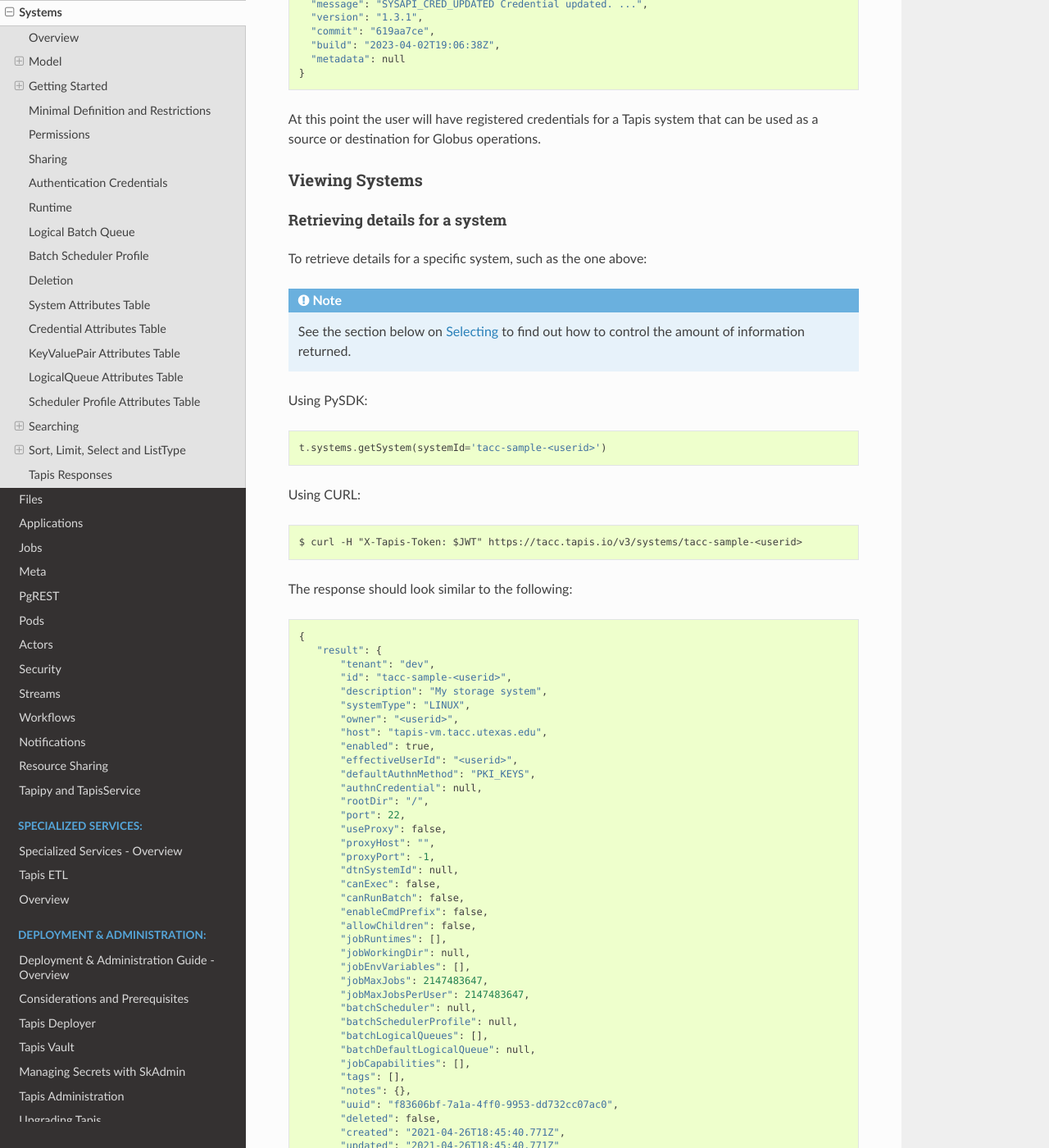
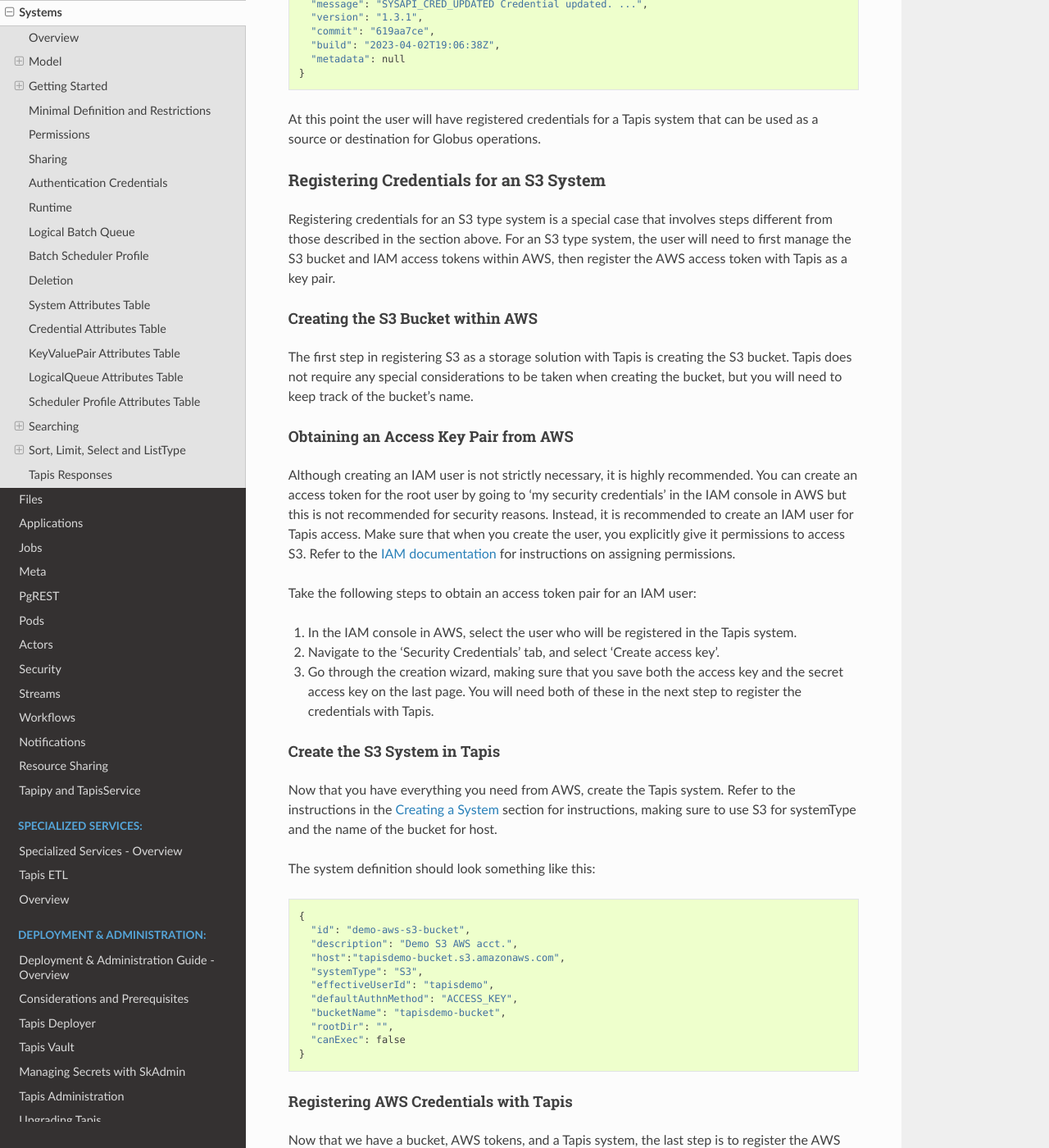
Before and after one commit to tapis-project/documentation, a Sphinx documentation site: the page built from source/technical/systems.rst, in a window 1280 px wide and 1400 px high, scrolled down 9647 px. Shown: the whole window at 82% size. Built offline with Sphinx 7.4.7 and the Read the Docs theme 3.1.0, drawn with Linux system fonts in a browser that asks for light colours; some of the changed text lies outside the part shown.

Commit message:
added instructions for registering AWS system creds

```diff
--- a/source/technical/systems.rst
+++ b/source/technical/systems.rst
@@ -419,6 +419,85 @@
 At this point the user will have registered credentials for a Tapis system that can be used as a source or destination
 for Globus operations.
 
+Registering Credentials for an S3 System
+~~~~~~~~~~~~~~~~~~~~~~~~~~~~~~~~~~~~~~~~~~~
+
+Registering credentials for an S3 type system is a special case that involves steps different from those described in
+the section above. For an S3 type system, the user will need to first manage the S3 bucket and IAM access tokens within AWS,
+then register the AWS access token with Tapis as a key pair.
+
+Creating the S3 Bucket within AWS
+^^^^^^^^^^^^^^^^^^^^^^^^^^^^^^^^^^^^
+
+The first step in registering S3 as a storage solution with Tapis is creating the S3 bucket.
+Tapis does not require any special considerations to be taken when creating the bucket,
+but you will need to keep track of the bucket's name.
+
+Obtaining an Access Key Pair from AWS
+^^^^^^^^^^^^^^^^^^^^^^^^^^^^^^^^^^^^^^^
+
+.. _IAM_docs: https://docs.aws.amazon.com/IAM/latest/UserGuide/introduction.html?icmpid=docs_iam_console
+
+Although creating an IAM user is not strictly necessary, it is highly recommended.
+You can create an access token for the root user by going to 'my security credentials' in the IAM console in AWS but this is not recommended for security reasons.
+Instead, it is recommended to create an IAM user for Tapis access. Make sure that when you create the user, you explicitly give it permissions to access S3.
+Refer to the `IAM documentation <IAM_DOCS_>`_ for instructions on assigning permissions.
+
+Take the following steps to obtain an access token pair for an IAM user:
+
+1. In the IAM console in AWS, select the user who will be registered in the Tapis system.
+2. Navigate to the 'Security Credentials' tab, and select 'Create access key'.
+3. Go through the creation wizard, making sure that you save both the access key and the secret access key on the last page. You will need both of these in the next step to register the credentials with Tapis.
+
+Create the S3 System in Tapis
+^^^^^^^^^^^^^^^^^^^^^^^^^^^^^^^^^
+
+.. _create_system: https://tapis.readthedocs.io/en/latest/technical/systems.html#creating-a-system
+
+Now that you have everything you need from AWS, create the Tapis system.
+Refer to the instructions in the `Creating a System <create_system_>`_ section for instructions,
+making sure to use S3 for systemType and the name of the bucket for host.
+
+The system definition should look something like this::
+
+    {
+      "id": "demo-aws-s3-bucket",
+      "description": "Demo S3 AWS acct.",
+      "host":"tapisdemo-bucket.s3.amazonaws.com",
+      "systemType": "S3",
+      "effectiveUserId": "tapisdemo",
+      "defaultAuthnMethod": "ACCESS_KEY",
+      "bucketName": "tapisdemo-bucket",
+      "rootDir": "",
+      "canExec": false
+    }
+
+Registering AWS Credentials with Tapis
+^^^^^^^^^^^^^^^^^^^^^^^^^^^^^^^^^^^^^^^^
+
+Now that we have a bucket, AWS tokens, and a Tapis system, the last step is to register the AWS credentials with Tapis.
+
+using CURL, we can do something like::
+
+  $curl -X POST -H "content-type:applications/json" -H "X-Tapis-Token: $JWT"
+    -d {
+      "accessKey":"< AWS access key name >",
+      "accessSecret":"< AWS access key secret >"
+    }
+    https://dev.develop.tapis.io/v3/systems/credential/<system>/user/<user>
+
+Which should return a response similar to ::
+
+  {
+  "result": null,
+  "status": "success",
+  "message": "SYSAPI_CRED_UPDATED Credential updated. ...",
+  "version": "1.8.2",
+  "commit": "9e30ecbf",
+  "build": "2025-02-25T14:24:36Z",
+  "metadata": null
+  }
+
 Viewing Systems
 ~~~~~~~~~~~~~~~
 
```
